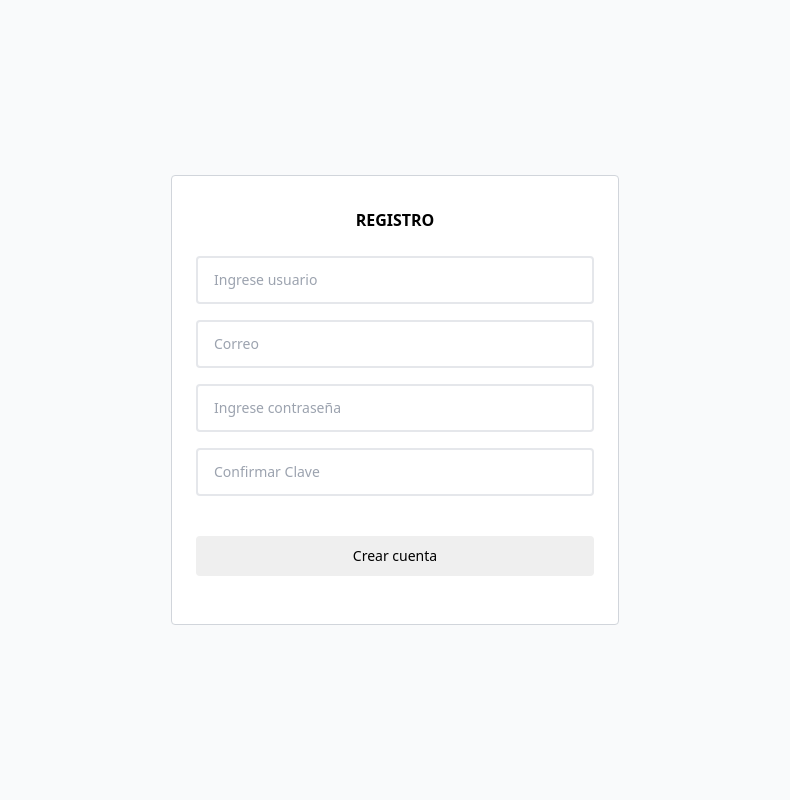
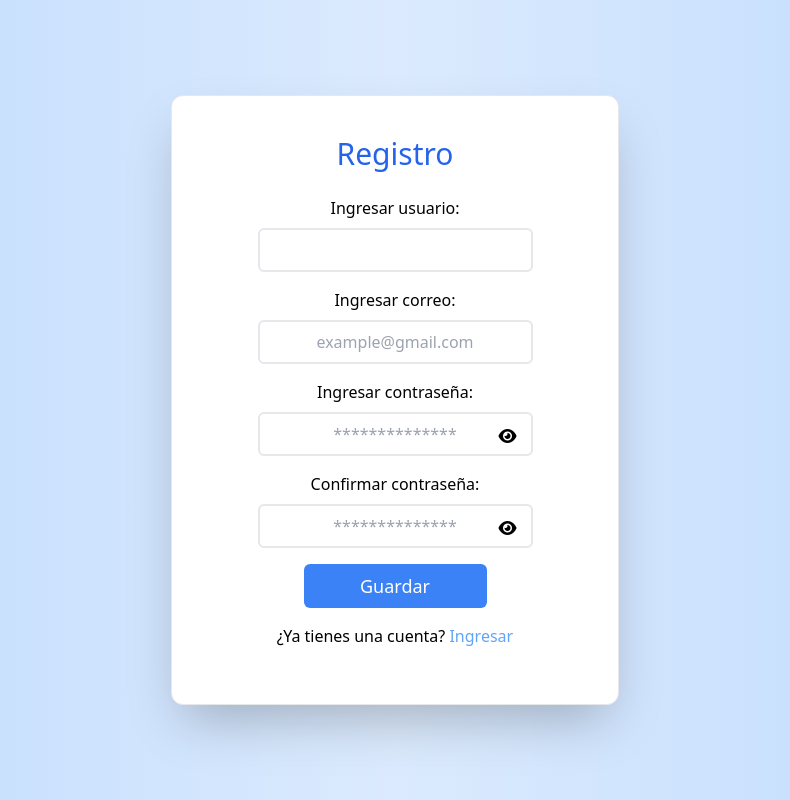
Before and after one commit to Nicole969/Clinica_W, a PHP site: page /register.php in a window 1280 px wide. Shown: the whole page, without its empty margins (245-1035 px from the left). Run offline with PHP 8.4, Linux system fonts and the light colour scheme.

Commit message:
Registro y Login completo

```diff
--- a/logout.php
+++ b/logout.php
@@ -4,4 +4,4 @@ session_start();
 
 session_destroy();
 
-header("location: login.php");
+header("location: index.php");
--- a/models/Usuario.php
+++ b/models/Usuario.php
@@ -63,11 +63,11 @@ class Usuario
         return $resultados;
     }
 
-    public function login($username)
+    public function login($correo)
     {
         $conn = new Conn();
         $conexion = $conn->conectar();
-        $sql = "SELECT * FROM user WHERE username = '$username' ";
+        $sql = "SELECT * FROM user WHERE correo = '$correo' ";
         $resultado = $conexion->query($sql);
         $conn->cerrar();
         return $resultado;
--- a/register.php
+++ b/register.php
@@ -2,27 +2,50 @@
 require_once 'layout/header.php';
 ?>
 
-<div class="bg-gray-50 font-[sans-serif] text-[#333]">
-    <div class="min-h-screen flex flex-col items-center justify-center py-6 px-4">
-        <div class="max-w-md w-full border py-8 px-6 rounded border-gray-300 bg-white">
-            <h4 class="flex flex-col items-center font-bold">REGISTRO</h4>
-            <form method="post" action=<?php echo $_SERVER["PHP_SELF"]; ?> class="mt-6 space-y-4">
+<div class="bg-gradient-to-r from-blue-200 via-blue-100 to-blue-200 flex items-center justify-center min-h-screen">
+    <div class="w-full max-w-md bg-white border border-gray-200 p-6 sm:p-10 rounded-xl shadow-2xl mx-6">
+        <h4 class="text-center text-3xl mb-2 text-blue-600">Registro</h4>
 
-                <input type="text" name="username" class="w-full text-sm px-4 py-3 rounded outline-none
-                border-2 focus:border-sky-500" placeholder="Ingrese usuario"><br>
-                <input type="text" name="correo" class="w-full text-sm px-4 py-3 rounded outline-none
-                border-2 focus:border-sky-500" placeholder="Correo"><br>
-                <input type="password" name="password" class="w-full text-sm px-4 py-3 rounded outline-none
-                border-2 focus:border-sky-500" placeholder="Ingrese contraseña"><br>
-                <input type="text" name="password" class="w-full text-sm px-4 py-3 rounded outline-none
-                border-2 focus:border-sky-500" placeholder="Confirmar Clave"><br>
-                <input type="hidden" name="tipo" placeholder="paciente"><br>
+        <form id="registerForm" method="post" action="<?php echo $_SERVER['PHP_SELF']; ?>" class="space-y-4 flex flex-col items-center">
+            <div id="empty-fields-message" class="text-red-500 text-center hidden">Por favor, rellene todos los campos.</div>
 
-                <input type="submit" name="submit" class="w-full py-2.5 px-4 text-sm rounded text-black bg-sky-600 hover:bg-sky-700 focus:outline-none" value="Crear cuenta">
-            </form>
-        </div>
+            <div class="flex flex-col space-y-2">
+                <label class="text-center">Ingresar usuario:</label>
+                <input type="text" id="username"  name="username" class="w-full text-md px-5 py-2 rounded-md outline-none
+                border-2 focus:border-blue-500 focus:ring-2 focus:ring-blue-200 text-center" placeholder="">
+            </div>
+
+            <div id="email-error-message" class="text-red-500 text-center hidden">Por favor, ingrese un correo válido.</div>
+
+            <div class="flex flex-col space-y-2">
+                <label class="text-center">Ingresar correo:</label>
+                <input type="text" id="correo" name="correo" class="w-full text-md px-5 py-2 rounded-md outline-none
+                border-2 focus:border-blue-500 focus:ring-2 focus:ring-blue-200 text-center" placeholder="example@gmail.com">
+            </div>
+
+            <div id="error-message" class="text-red-500 text-center hidden">Las contraseñas no coinciden.</div>
+
+            <div class="flex flex-col space-y-2 relative">
+                <label class="text-center">Ingresar contraseña:</label>
+                <input type="password" id="password" name="password" class="w-full text-md px-5 py-2 rounded-md outline-none
+                border-2 focus:border-blue-500 focus:ring-2 focus:ring-blue-200 text-center" placeholder="**************">
+                <i class="fa fa-eye absolute right-4 top-10 cursor-pointer" id="togglePassword" style="color: black;"></i>
+            </div>
+
+            <div class="flex flex-col space-y-2 relative">
+                <label class="text-center">Confirmar contraseña:</label>
+                <input type="password" id="confirmPassword" name="confirmclave" class="w-full text-md px-5 py-2 rounded-md outline-none
+                border-2 focus:border-blue-500 focus:ring-2 focus:ring-blue-200 text-center" placeholder="**************">
+                <i class="fa fa-eye absolute right-4 top-10 cursor-pointer" id="toggleConfirmPassword" style="color: black;"></i>
+            </div>
+
+            <input type="submit" name="submit" value="Guardar" class="w-1/2 sm:w-1/2 py-2 text-lg rounded-md text-white bg-blue-500 hover:bg-blue-700 focus:outline-none focus:ring-2 focus:ring-blue-200 cursor-pointer transition duration-300 transform hover:-translate-y-1">
+
+            <div class="text-center">¿Ya tienes una cuenta? <a href="login.php" class="text-blue-400 hover:text-blue-600">Ingresar</a></div>
+        </form>
     </div>
 </div>
+
 <?php
 if (isset($_POST["submit"])) {
     $username = $_POST["username"];
@@ -36,3 +59,65 @@ if (isset($_POST["submit"])) {
     $uc->register($username, $password, $confirmarClave, $correo, $type);
 }
 ?>
+
+<script>
+    const togglePassword = document.getElementById('togglePassword');
+    const password = document.getElementById('password');
+    togglePassword.addEventListener('click', function (e) {
+        const type = password.getAttribute('type') === 'password' ? 'text' : 'password';
+        password.setAttribute('type', type);
+        this.classList.toggle('fa-eye-slash');
+    });
+
+    const toggleConfirmPassword = document.getElementById('toggleConfirmPassword');
+    const confirmPassword = document.getElementById('confirmPassword');
+    toggleConfirmPassword.addEventListener('click', function (e) {
+        const type = confirmPassword.getAttribute('type') === 'password' ? 'text' : 'password';
+        confirmPassword.setAttribute('type', type);
+        this.classList.toggle('fa-eye-slash');
+    });
+
+    const form = document.getElementById('registerForm');
+    const errorMessage = document.getElementById('error-message');
+    const emailErrorMessage = document.getElementById('email-error-message');
+    const emptyFieldsMessage = document.getElementById('empty-fields-message');
+    const username = document.getElementById('username');
+    const email = document.getElementById('correo');
+
+    function isValidEmail(email) {
+        const re = /^[^\s@]+@[^\s@]+\.[^\s@]+$/;
+        return re.test(email);
+    }
+
+    form.addEventListener('submit', function (e) {
+        let valid = true;
+
+        if (!username.value || !email.value || !password.value || !confirmPassword.value) {
+            e.preventDefault();
+            emptyFieldsMessage.classList.remove('hidden');
+            valid = false;
+        } else {
+            emptyFieldsMessage.classList.add('hidden');
+        }
+
+        if (!isValidEmail(email.value)) {
+            e.preventDefault();
+            emailErrorMessage.classList.remove('hidden');
+            valid = false;
+        } else {
+            emailErrorMessage.classList.add('hidden');
+        }
+
+        if (password.value !== confirmPassword.value) {
+            e.preventDefault();
+            errorMessage.classList.remove('hidden');
+            valid = false;
+        } else {
+            errorMessage.classList.add('hidden');
+        }
+
+        return valid;
+    });
+
+
+</script>
```
Also changed, not shown: controllers/AuthController.php (+5 -3 lines), login.php (+6 -7 lines).
